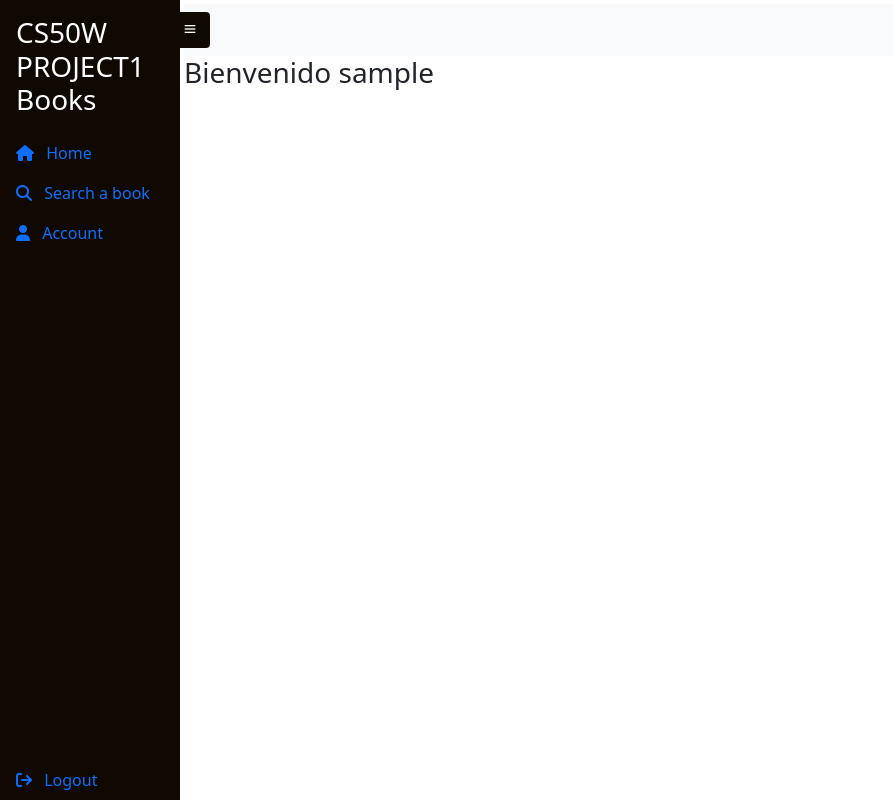
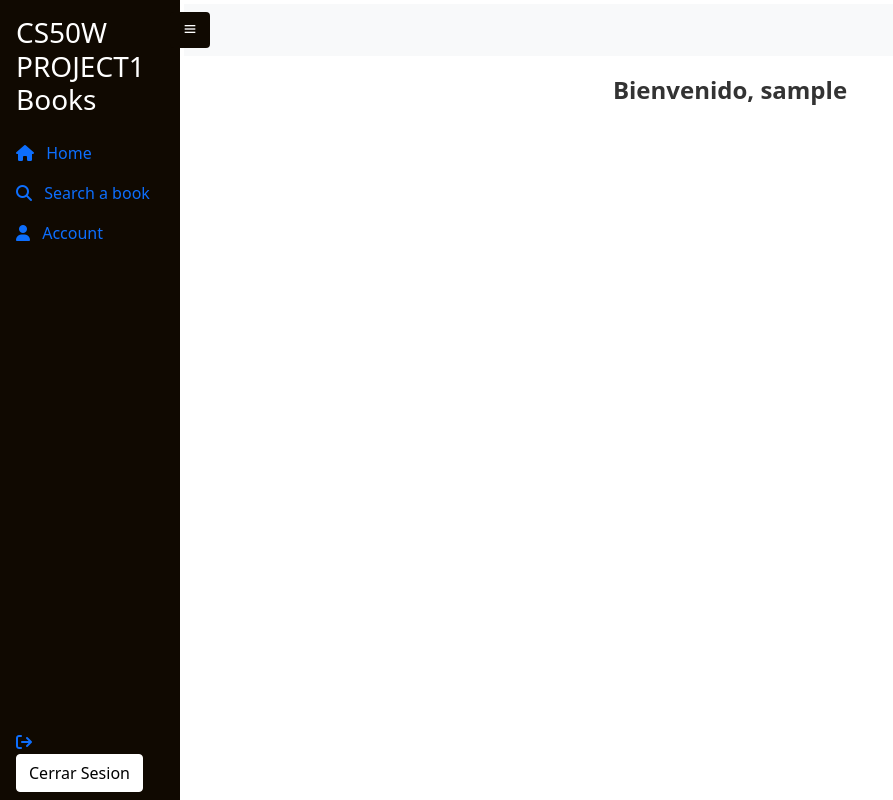
Before and after one commit to Orrv2904/cs50w-project1, a Flask app: template templates/index.html in a window 1280 px wide. Shown: the whole page, without its empty margins (0-893 px from the left). Run offline with Flask 3, Linux system fonts and the light colour scheme; the template is opened without the code that fills it: most values are stand-ins (such as "Sample title", 1, 10 or a date in 2020); some libraries are stand-ins or nearby versions.

Commit message:
Cierra sesion correctamente

```diff
--- a/application.py
+++ b/application.py
@@ -60,7 +60,9 @@ def books():
             db.close()
             return render_template("index.html", user_name=user_name)
         except Exception as e:
-            return "Error fetching user data from database."
+            db.rollback()
+            print("Error: ", str(e))
+            abort(404)
 
 
 @app.route('/Auth')
@@ -124,7 +126,7 @@ def login():
             session["user_id"] = user[0]
             return redirect("/books")
         else:
-            error = "Correo electrónico o contraseña incorrecta"
+            error = "Correo electrónico o contraseña incorrecta, favor verifique sus datos"
             return render_template("auth.html", error=error)
     except Exception as e:
         db.rollback()
--- a/static/sass/index.css
+++ b/static/sass/index.css
@@ -42,4 +42,24 @@ body {
   background-color: #100901;
   color: #fff;
   margin-left: -62px;
+}
+
+.bienvenido {
+  font-size: 24px;
+  font-weight: bold;
+  color: #333;
+  text-align: center;
+  margin-top: 20px;
+}
+
+.btn-primary {
+  background-color: white;
+  border-color: white;
+  color: black;
+}
+
+.btn-primary:hover {
+  background-color: black;
+  border-color: white;
+  color: white;
 }/*# sourceMappingURL=index.css.map */
--- a/static/sass/index.scss
+++ b/static/sass/index.scss
@@ -54,3 +54,23 @@ body {
   color: $menu-btn-color;
   margin-left: -62px;
 }
+
+.bienvenido {
+  font-size: 24px;
+  font-weight: bold;
+  color: #333;
+  text-align: center;
+  margin-top: 20px;
+}
+
+.btn-primary {
+  background-color: white;
+  border-color: white;
+  color: black;
+}
+
+.btn-primary:hover {
+  background-color: black;
+  border-color: white;
+  color: white;
+}
--- a/templates/index.html
+++ b/templates/index.html
@@ -45,7 +45,11 @@
       <ul class="nav flex-column text-white w-100">
         <li href="#" class="nav-link">
           <i class="fa-solid fa-sign-out"></i>
-            <span class="mx-2">Logout</span>
+          <form method="POST" action="/logout">
+            <button type="submit" class="btn btn-primary btn-logout">
+                Cerrar Sesion
+            </button>
+        </form>
           </li>
       </ul>
     </div>
@@ -58,7 +62,7 @@
       </nav>
       <!--End Top Nav -->
       {% if user_name %}
-        <h3>Bienvenido {{ user_name }}</h3>
+        <h3 class="bienvenido">Bienvenido, {{ user_name }}</h3>
       {% endif %}
 
     </div>
```
Also changed, not shown: 3 other files.
